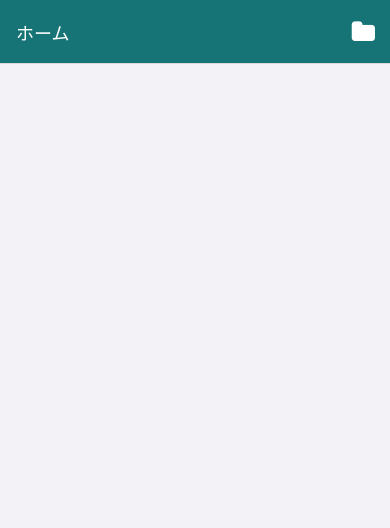
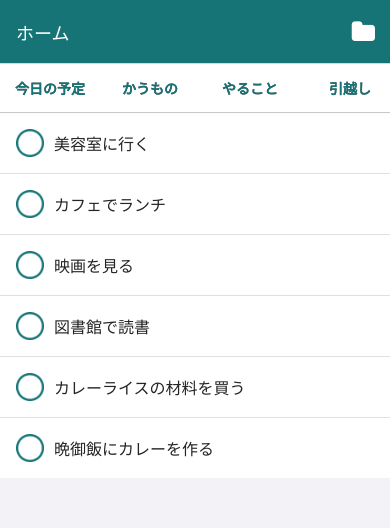
Before and after one commit to sakes9/react-native-todo-list, a React Native app: screen /Home in a window 390 px wide. Shown: the top 528 px of the page. Built offline with nearby package versions, Linux system fonts and the light colour scheme.

Commit message:
【アプリ】機能作成　初期設定Todoの登録処理を実装

```diff
--- /dev/null
+++ b/src/jsons/InitTodoTab.json
@@ -0,0 +1,18 @@
+[
+  {
+    "key": "d97G24dAFNaT5kN4MP26",
+    "name": "今日の予定"
+  },
+  {
+    "key": "4U8fPEQGKMuSQ6sdbfgQ",
+    "name": "かうもの"
+  },
+  {
+    "key": "pB9z7PoKQB9BWgBkVS4X",
+    "name": "やること"
+  },
+  {
+    "key": "xRiiUskE7dxbHeSZafRK",
+    "name": "引越し"
+  }
+]
--- /dev/null
+++ b/src/jsons/InitTodoTask.json
@@ -0,0 +1,66 @@
+[
+  {
+    "key": "d97G24dAFNaT5kN4MP26",
+    "name": "美容室に行く"
+  },
+  {
+    "key": "d97G24dAFNaT5kN4MP26",
+    "name": "カフェでランチ"
+  },
+  {
+    "key": "d97G24dAFNaT5kN4MP26",
+    "name": "映画を見る"
+  },
+  {
+    "key": "d97G24dAFNaT5kN4MP26",
+    "name": "図書館で読書"
+  },
+  {
+    "key": "d97G24dAFNaT5kN4MP26",
+    "name": "カレーライスの材料を買う"
+  },
+  {
+    "key": "d97G24dAFNaT5kN4MP26",
+    "name": "晩御飯にカレーを作る"
+  },
+  {
+    "key": "4U8fPEQGKMuSQ6sdbfgQ",
+    "name": "ヘッドフォン"
+  },
+  {
+    "key": "4U8fPEQGKMuSQ6sdbfgQ",
+    "name": "USB"
+  },
+  {
+    "key": "4U8fPEQGKMuSQ6sdbfgQ",
+    "name": "ボールペン"
+  },
+  {
+    "key": "4U8fPEQGKMuSQ6sdbfgQ",
+    "name": "シャンプー"
+  },
+  {
+    "key": "4U8fPEQGKMuSQ6sdbfgQ",
+    "name": "コップ"
+  },
+  {
+    "key": "pB9z7PoKQB9BWgBkVS4X",
+    "name": "京都旅行"
+  },
+  {
+    "key": "pB9z7PoKQB9BWgBkVS4X",
+    "name": "車を買う"
+  },
+  {
+    "key": "xRiiUskE7dxbHeSZafRK",
+    "name": "賃貸住宅の解約"
+  },
+  {
+    "key": "xRiiUskE7dxbHeSZafRK",
+    "name": "郵便物の転送手続き"
+  },
+  {
+    "key": "xRiiUskE7dxbHeSZafRK",
+    "name": "転出届の提出"
+  }
+]
--- a/src/screens/HomeScreen.js
+++ b/src/screens/HomeScreen.js
@@ -9,6 +9,8 @@ import TextInputDialog from '../components/TextInputDialog';
 import TodoTabService from '../services/TodoTabService';
 import TodoTaskService from '../services/TodoTaskService';
 import { TabContext } from '../contexts/TabContext';
+import InitTodoTab from '../jsons/InitTodoTab.json';
+import InitTodoTask from '../jsons/InitTodoTask.json';
 
 const styles = StyleSheet.create({
   container: {
@@ -65,13 +67,26 @@ export default function HomeScreen({ navigation }) {
   useEffect(() => {
     (async function () {
       try {
+        const todoTabService = new TodoTabService();
+        const todoTaskService = new TodoTaskService();
+
+        // 初期設定Todo登録処理
+        const initTabList = await todoTabService.getTabList();
+        if (!initTabList.length) {
+          for (const todoTabKey in InitTodoTab) {
+            await todoTabService.addTab(InitTodoTab[todoTabKey].name, InitTodoTab[todoTabKey].key);
+          }
+
+          for (const todoTaskKey in InitTodoTask) {
+            await todoTaskService.addTask(InitTodoTask[todoTaskKey].key, InitTodoTask[todoTaskKey].name);
+          }
+        }
+
         // タブ取得
-        const todoTabService = new TodoTabService();
         const storageTabList = await todoTabService.getTabList();
         setTabList(storageTabList);
 
         // タスク取得
-        const todoTaskService = new TodoTaskService();
         const storageTaskList = await todoTaskService.getTaskList();
         setTaskList(storageTaskList);
 
--- a/src/services/TodoTabService.js
+++ b/src/services/TodoTabService.js
@@ -23,11 +23,12 @@ export default class TodoTabService {
    * Todoタブを追加する
    *
    * @param {string} tabName  タブ名
+   * @param {string} tabKey   タブキー（任意）
    * @memberof TodoTabService
    */
-  async addTab(tabName) {
+  async addTab(tabName, tabKey = null) {
     const addTabObj = {
-      key: this.createTabKey(),
+      key: tabKey ? tabKey : this.createTabKey(),
       name: tabName,
       date: new Date(),
     };
```
